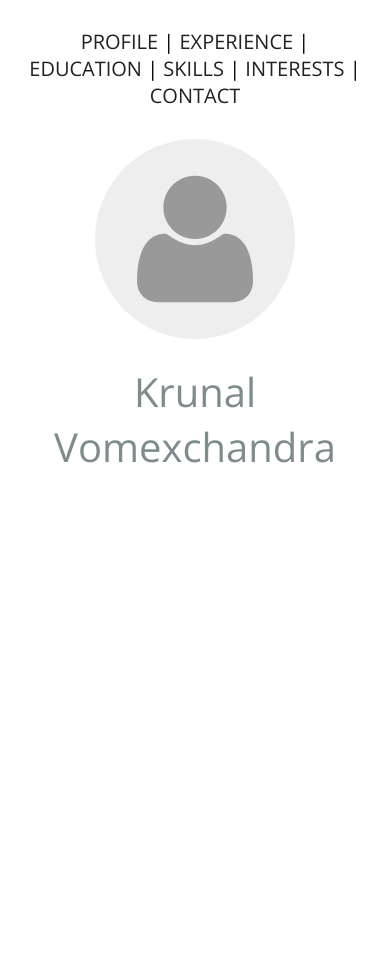
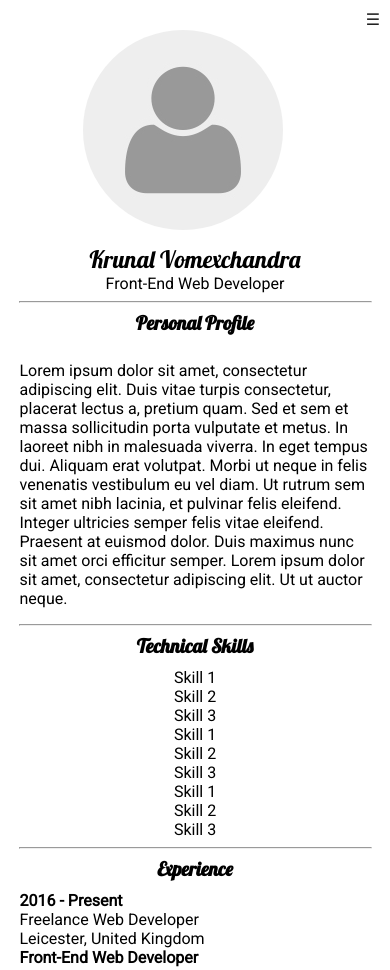
Before and after one commit to krunaldmu/portfolio, a plain HTML site: page index.html in a window 390 px wide. Shown: the top 970 px of the page. Before the commit the page ends 844 px from the top, so only its background shows below. Drawn offline with nearby package versions, Linux system fonts and the light colour scheme.

Commit message:
added information, improved layout

```diff
--- a/css/main.css
+++ b/css/main.css
@@ -1,44 +1,70 @@
 @import url('https://fonts.googleapis.com/css?family=Open+Sans');
+@import url('https://fonts.googleapis.com/css?family=Lobster');
+@import url('https://fonts.googleapis.com/css?family=Roboto');
 
 body{
-    padding: 10px;;
+    padding: 10px;
     text-align:center;
-    font-family: 'Open Sans', sans-serif;
+    font-family: 'Roboto', sans-serif;
+    margin:0 auto;
+    display: block;
+    width: 768px;
 }
 
-p{
-    font-size: 0.875em;
+ p{
+    padding: 0px;
+}
+
+ p#subtitle{
+    font-size: 1.0em;
+    margin: auto;
 }
 
 div#profile{
     margin: auto;
-    padding: 10px;
+    padding: 0;
 }
 
-nav#main{
+div#main{
     margin: auto;
     padding: 10px;
-    font-size: 125%;
+    font-size: 100%;
     text-transform: uppercase;
+    word-spacing: 10px;
 }
 
 img#avatar {
     margin: auto;
     padding: 10px;
-	border-radius: 50%;
+    border-radius: 50%;
 }
 
 h1{
-    color: #7f8c8d;
     margin: auto;
     font-weight: normal;
-    font-size: 2.5em;
-    padding: 10px;
+    padding: 0px;
+    font-family: 'Lobster', cursive;
 }
 
 h2{
-    color: #bdc3c7;
-    font-size: 1.875em;
+    font-family: 'Lobster', cursive;
+    padding: 0px;
+    margin: auto;
+}
+
+h3{
+    padding: 0px;
+    margin: 0 auto;
+}
+
+h4{
+    padding: 0px;
+    margin: 0 auto;
+    font-weight: normal;
+}
+
+.topnav .icon {
+    display: none;
 }
 
 a {
@@ -51,6 +77,106 @@ a:hover, a:focus {
     color: #B22222;
 }
 
+hr {
+    display: block;
+    -webkit-margin-before: 0.5em;
+    -webkit-margin-after: 0.5em;
+    -webkit-margin-start: auto;
+    -webkit-margin-end: auto;
+    border-style: inset;
+    border-width: 1px;
+}
+
+.wrapper {
+  display: grid;
+  grid-template-columns: 100px 100px 100px;
+  grid-gap: 10px;
+  margin: 0 auto;
+  width: 350px;
+  padding-top: 10px;
+}
+
+.section {
+    text-align: left;
+    padding: 0px;
+    margin: auto;
+}
+
+.container {
+    margin: 0 auto;
+    padding: 0px;
+}
+
+li {
+    margin: 0 auto;
+    padding: 0px;
+    list-style-type: none;
+}
+
 @media only screen and (max-width: 768px) {
 
+    body{
+        width: 100%;
+        margin: auto;
+        padding: 0px;
+    }
+
+    .wrapper {
+        display: inline-block;
+        width: 90%;
+    }
+
+    .container{
+        text-align: center;
+        width: 20%;
+    }
+
+    .section {
+        width: 90%;
+        margin: auto;
+        padding-top: 10px;
 }
+
+    hr{
+        padding: 0px;
+        width: 90%;
+    }
+
+    /* p{
+        padding: 0px;
+        margin: 0 auto;
+        width: 100%;
+    } */
+
+    h1{
+      font-size: 1.5em;
+    }
+
+    h2{
+      font-size: 1.2em;
+    }
+
+    h3{
+      font-size: 1.0em;
+    }
+
+  .topnav a:not(:first-child) {display: none;}
+  .topnav a.icon {
+    float: right;
+    display: block;
+  }
+}
+
+@media screen and (max-width: 768px) {
+  .topnav.responsive {position: relative;}
+  .topnav.responsive a.icon {
+    position: absolute;
+    right: 10px;
+    top: 10px;
+  }
+  .topnav.responsive a {
+    float: none;
+    display: block;
+    text-align: center;
+  }
+}
--- a/index.html
+++ b/index.html
@@ -13,22 +13,72 @@
 </head>
 
 <body>
-<nav id="main">
-    <a href=""> Profile </a> |
-    <a href=""> Experience </a> |
-    <a href=""> Education </a> |
-    <a href=""> Skills </a> |
-    <a href=""> Interests </a> |
+<div class="topnav" id="main">
+    <a href="">  </a>
+    <a href=""> Profile </a>
+    <a href=""> Skills </a>
+    <a href=""> Experience </a>
+    <a href=""> Education </a>
+    <a href=""> Interests </a>
     <a href=""> Contact </a>
-</nav>
+    <a href="javascript:void(0);" class="icon" onclick="myFunction()">&#9776;</a>
+</div>
     <div id = "profile">
         <!--<header id = "top-header">-->
             <a href="">
                 <img id="avatar" src="img/avatar.jpg"/>
             </a>
           <h1> Krunal Vomexchandra </h1>
+          <p id="subtitle"> Front-End Web Developer </p>
         <!--</header>-->
     </div>
+    <hr>
+    <div id = "profile">
+        <h2> Personal Profile </h2>
+        <div class = "section">
+        <p> Lorem ipsum dolor sit amet, consectetur adipiscing elit. Duis vitae turpis consectetur, placerat lectus a, pretium quam. Sed et sem et massa sollicitudin porta vulputate et metus. In laoreet nibh in malesuada viverra. In eget tempus dui. Aliquam erat volutpat. Morbi ut neque in felis venenatis vestibulum eu vel diam. Ut rutrum sem sit amet nibh lacinia, et pulvinar felis eleifend. Integer ultricies semper felis vitae eleifend. Praesent at euismod dolor. Duis maximus nunc sit amet orci efficitur semper. Lorem ipsum dolor sit amet, consectetur adipiscing elit. Ut ut auctor neque. </p>
+    </div>
+    </div>
+    <hr>
+    <div id = "profile">
+        <h2> Technical Skills </h2>
+        <div class="wrapper">
+            <div class="container">
+                <li> Skill 1 </li>
+                <li> Skill 2 </li>
+                <li> Skill 3 </li>
+            </div>
+            <div class="container">
+                <li> Skill 1 </li>
+                <li> Skill 2 </li>
+                <li> Skill 3 </li>
+            </div>
+            <div class="container">
+                <li> Skill 1 </li>
+                <li> Skill 2 </li>
+                <li> Skill 3 </li>
+            </div>
+        </div>
+    </div>
+    <hr>
+    <div id = "profile">
+        <h2> Experience </h2>
+        <div class = "section">
+        <h3> 2016 - Present <h3>
+            <h4> Freelance Web Developer</h4>
+            <h4> Leicester, United Kingdom </h4>
+            <h3> Front-End Web Developer </h3>
+            <p> Lorem ipsum dolor sit amet, consectetur adipiscing elit. Duis vitae turpis consectetur, placerat lectus a, pretium quam. Sed et sem et massa sollicitudin porta vulputate et metus. In laoreet nibh in malesuada viverra. In eget tempus dui. Aliquam erat volutpat. Morbi ut neque in felis venenatis vestibulum eu vel diam. Ut rutrum sem sit amet nibh lacinia, et pulvinar felis eleifend. Integer ultricies semper felis vitae eleifend. Praesent at euismod dolor. Duis maximus nunc sit amet orci efficitur semper. Lorem ipsum dolor sit amet, consectetur adipiscing elit. Ut ut auctor neque. <p>
+            </div>
+        <div class = "section">
+        <h3> 2015 - 2016 <h3>
+            <h4> Ford & Slater</h4>
+            <h4> Leicester, United Kingdom </h4>
+            <h3> IT Support Executive </h3>
+            <p> Lorem ipsum dolor sit amet, consectetur adipiscing elit. Duis vitae turpis consectetur, placerat lectus a, pretium quam. Sed et sem et massa sollicitudin porta vulputate et metus. In laoreet nibh in malesuada viverra. In eget tempus dui. Aliquam erat volutpat. Morbi ut neque in felis venenatis vestibulum eu vel diam. Ut rutrum sem sit amet nibh lacinia, et pulvinar felis eleifend. Integer ultricies semper felis vitae eleifend. Praesent at euismod dolor. Duis maximus nunc sit amet orci efficitur semper. Lorem ipsum dolor sit amet, consectetur adipiscing elit. Ut ut auctor neque. <p>
+            </div>
+    </div>
+    <hr>
   <script src="https://ajax.googleapis.com/ajax/libs/jquery/2.1.4/jquery.min.js"></script>
   <script src="js/scripts.js"></script>
 </body>
--- a/js/scripts.js
+++ b/js/scripts.js
@@ -0,0 +1,8 @@
+function myFunction() {
+    var x = document.getElementById("main");
+    if (x.className === "topnav") {
+        x.className += " responsive";
+    } else {
+        x.className = "topnav";
+    }
+}
```
